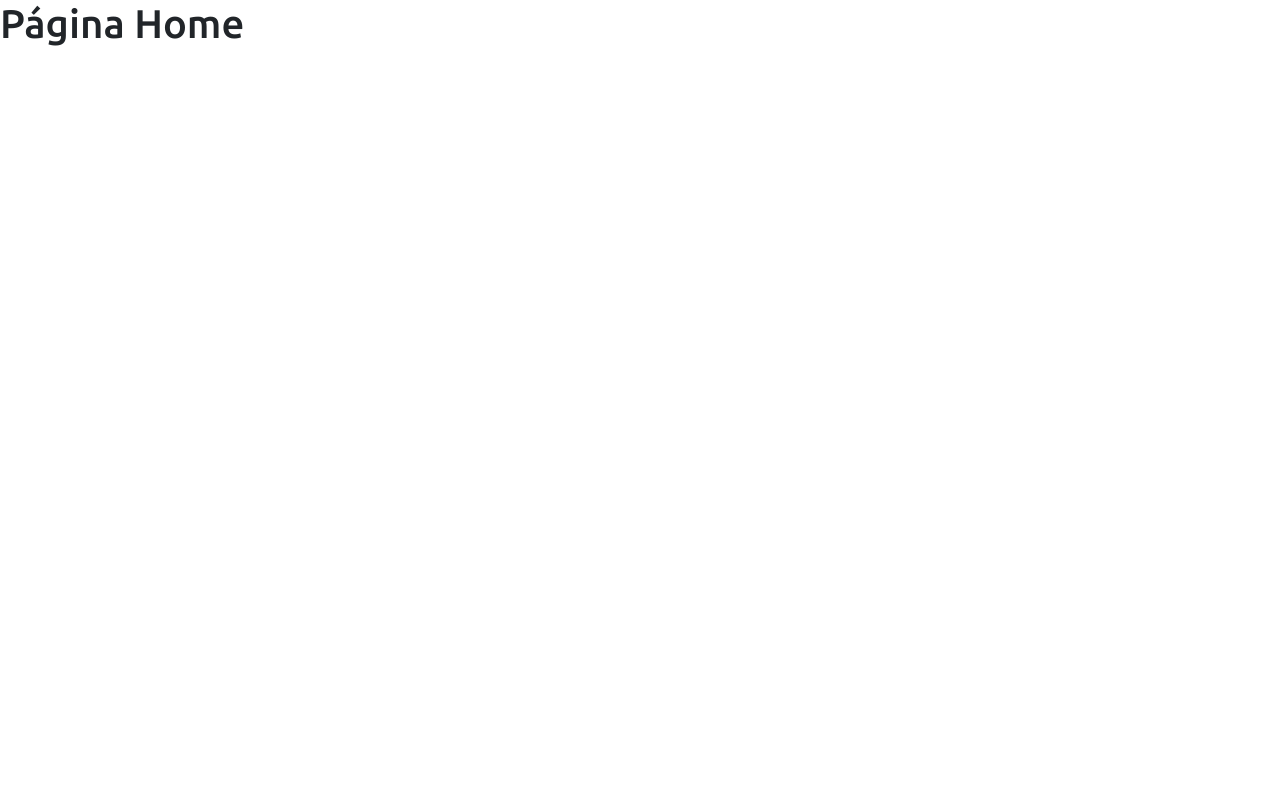
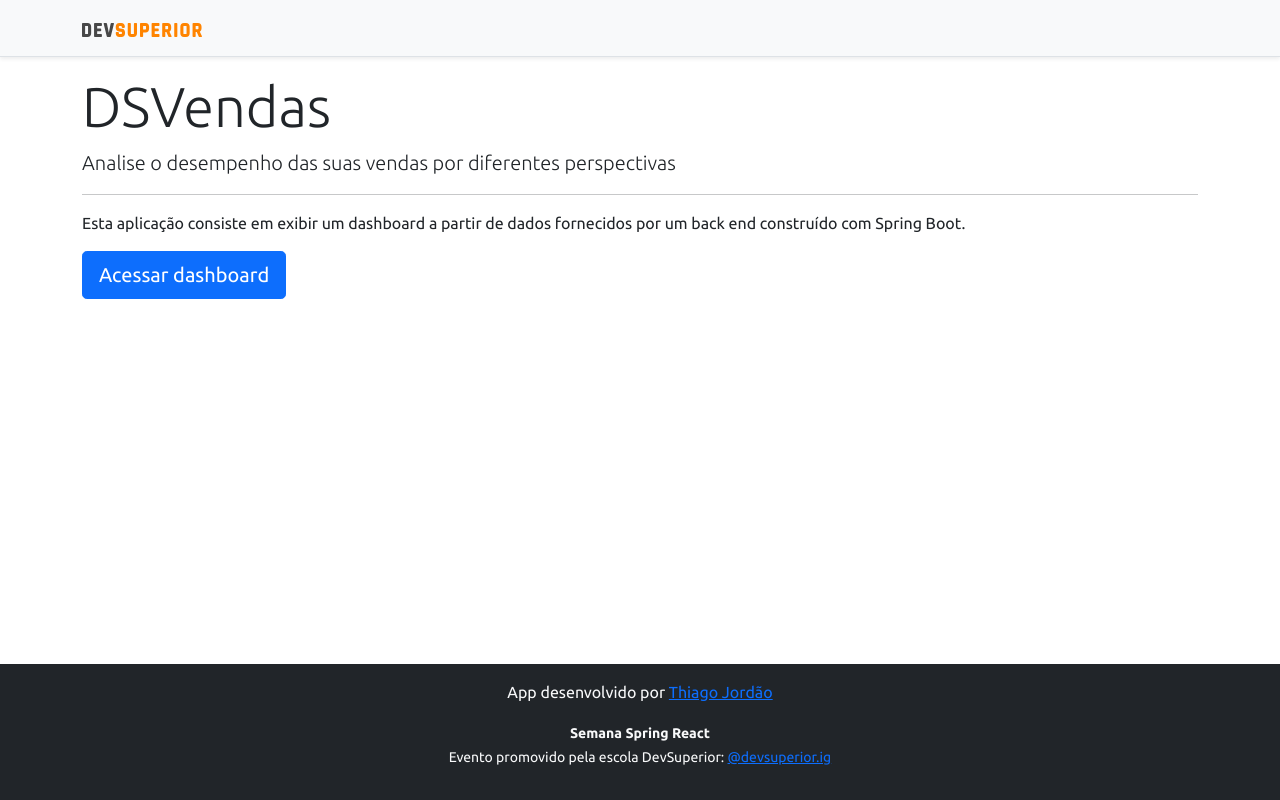
Before and after one commit to thiagojordao98/projeto-sds5, a React (Create React App) app in the folder frontend/: page / in a window 1280 px wide. Built offline with nearby package versions, Linux system fonts and the light colour scheme.

Commit message:
Home, navigation

```diff
--- a/frontend/src/components/NavBar/index.tsx
+++ b/frontend/src/components/NavBar/index.tsx
@@ -1,11 +1,14 @@
 import ImgDsDark from 'assets/img/ds-dark.svg';
+import { Link } from 'react-router-dom';
 
 const NavBar = () => {
   return (
     <div className="d-flex flex-column flex-md-row align-items-center p-3 px-md-4 mb-3 bg-light border-bottom shadow-sm">
       <div className="container">
         <nav className="my-2 my-md-0 mr-md-3">
-          <img src={ImgDsDark} alt="DevSuperior" width="120" />
+          <Link to="/">
+            <img src={ImgDsDark} alt="DevSuperior" width="120" />
+          </Link>
         </nav>
       </div>
     </div>
--- a/frontend/src/pages/Home/index.tsx
+++ b/frontend/src/pages/Home/index.tsx
@@ -1,8 +1,29 @@
+import Footer from 'components/Footer';
+import NavBar from 'components/NavBar';
+import { Link } from 'react-router-dom';
+
 const Home = () => {
   return (
-    <div>
-      <h1>Página Home</h1>
-    </div>
+    <>
+      <NavBar />
+      <div className="container">
+        <div className="jumbotron">
+          <h1 className="display-4">DSVendas</h1>
+          <p className="lead">
+            Analise o desempenho das suas vendas por diferentes perspectivas
+          </p>
+          <hr />
+          <p>
+            Esta aplicação consiste em exibir um dashboard a partir de dados
+            fornecidos por um back end construído com Spring Boot.
+          </p>
+          <Link className="btn btn-primary btn-lg" to="/dashboard">
+            Acessar dashboard
+          </Link>
+        </div>
+      </div>
+      <Footer />
+    </>
   );
 };
 
```
